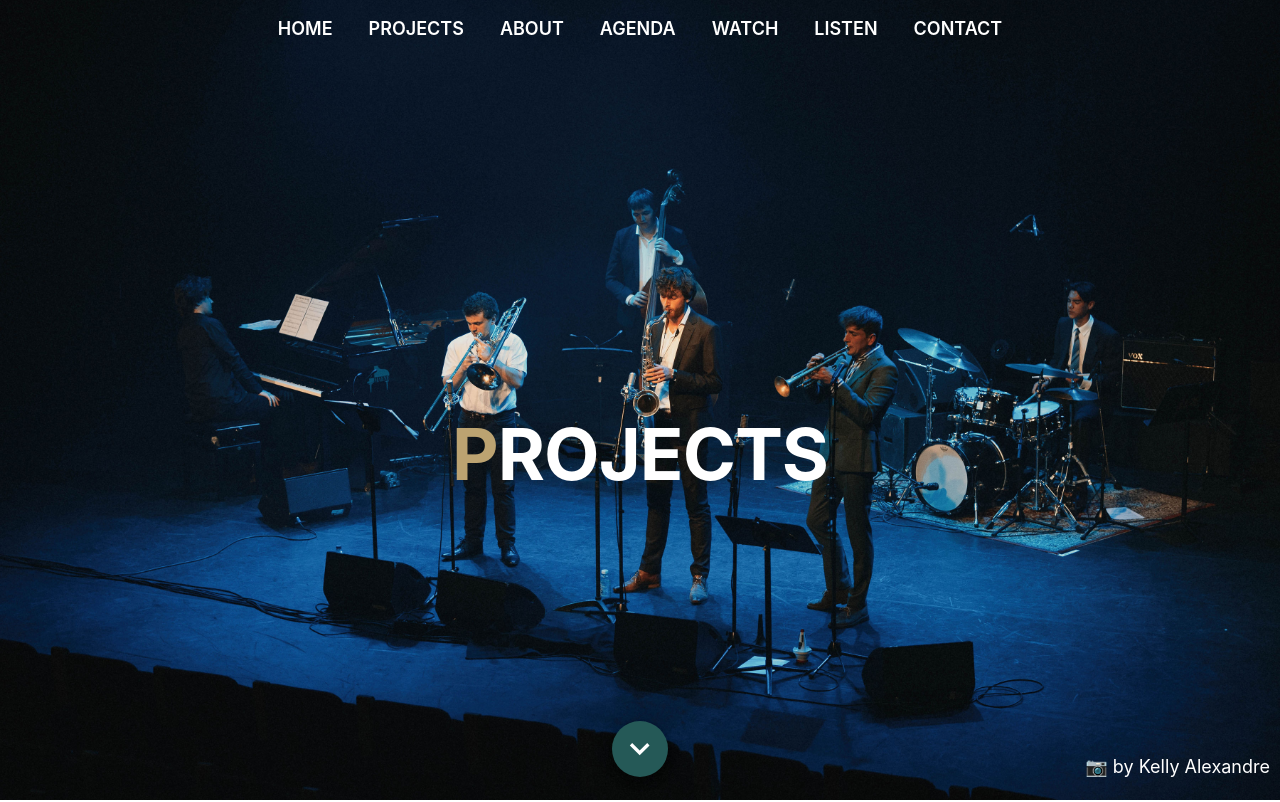
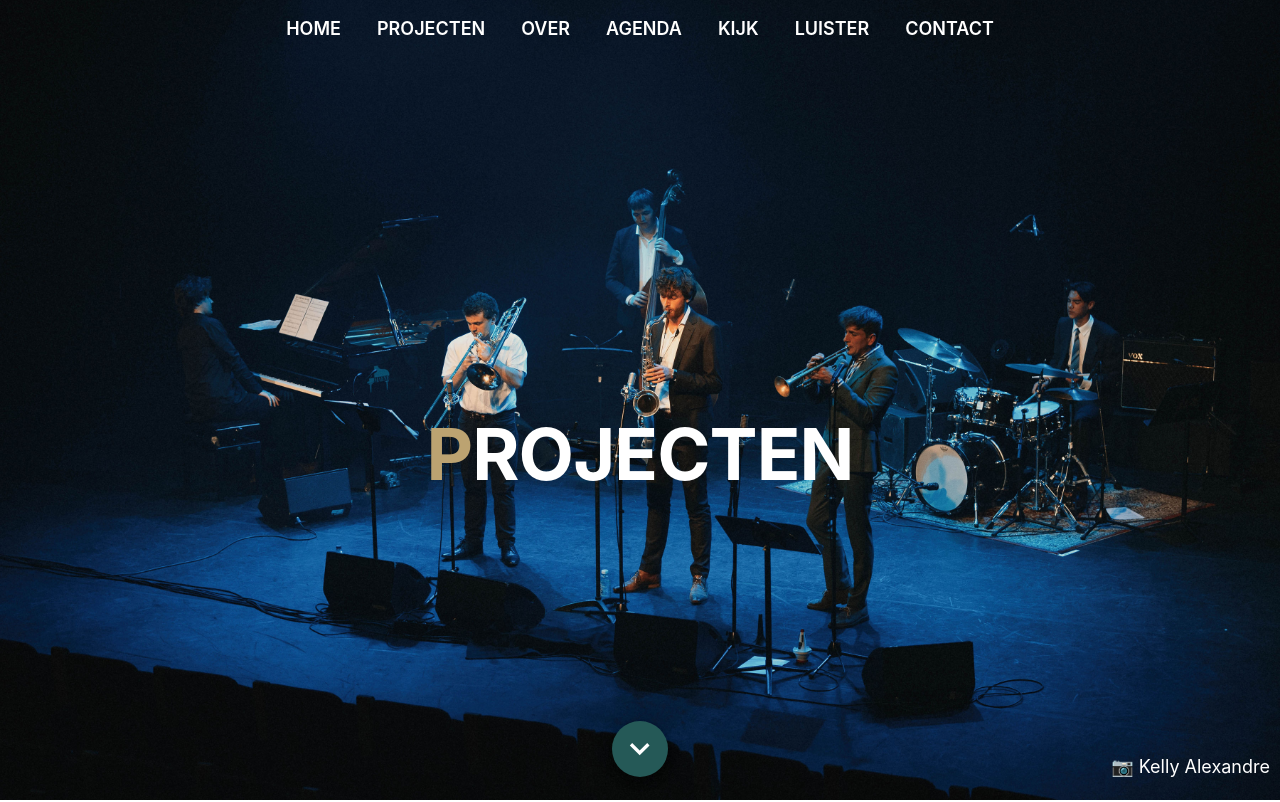
Before and after one commit to Larshoog/LarsHooglandMusic, a Next.js app: page /bands in a window 1280 px wide. Shown: the top 802 px of the page. Built offline with nearby package versions, Linux system fonts and the light colour scheme.

Commit message:
Nederlands + OG foto

```diff
--- a/components/Header.js
+++ b/components/Header.js
@@ -25,11 +25,11 @@ import {useState} from "react";
 
 const nav = [
     {url: '/', label: 'Home', icon: <HomeIcon/>},
-    {url: '/bands', label: 'Projects', icon: <MusicNoteIcon/>},
-    {url: '/bio', label: 'About', icon: <PersonIcon/>},
+    {url: '/bands', label: 'Projecten', icon: <MusicNoteIcon/>},
+    {url: '/bio', label: 'Over', icon: <PersonIcon/>},
     {url: '/shows', label: 'Agenda', icon: <CalendarMonthIcon/>},
-    {url: '/watch', label: 'Watch', icon: <SmartDisplayIcon/>},
-    {url: '/listen', label: 'Listen', icon: <MusicNoteIcon/>},
+    {url: '/watch', label: 'Kijk', icon: <SmartDisplayIcon/>},
+    {url: '/listen', label: 'Luister', icon: <MusicNoteIcon/>},
     {url: '/contact', label: 'Contact', icon: <MailIcon/>},
 ]
 
--- a/components/Layout.js
+++ b/components/Layout.js
@@ -16,7 +16,7 @@ const coverImgs = {
     '/contact': '/images/tpm1.jpg',
     '/watch': '/images/GL-174resized.jpg',
     '/listen': '/images/yatjj.jpg',
-    '/bands/olive-green': '/images/og.png',
+    '/bands/olive-green': '/images/elbrich.jpg',
     '/bands/bebop-poetry': '/images/BEL04218.jpg',
     '/bands/lars-hoogland-trio': '/images/tpm1resized.jpg',
     '/bands/salted-butter': '/images/IMG_9462.jpg',
--- a/lib/data.json
+++ b/lib/data.json
@@ -5,11 +5,11 @@
       "name": "Jazzduo Olive Green",
       "bio": ["OLIVE GREEN is het nieuwste project van bassist Lars Hoogland en pianiste Elbrich van Stralen. Na jaren speelervaring in andere formaties, slaan Lars en Elbrich nu de handen ineen en vormen een fris jazzduo. Samen spelen ze intieme akoestische jazz muziek en verzorgen daarmee een ontspannen sfeer, perfect voor diners, borrels en bruiloften!", "Flexibiliteit is waar het om draait bij OLIVE GREEN. Het duo snapt precies welke muziek bij uw evenement past en stelt haar repertoire per optreden af. Zowel bij het voorbereiden als bij het optreden zelf wordt er goed opgelet dat de muziek prettig is voor het evenement, qua stijl én volume. Het repertoire bestaat uit swingende jazz-standards, tedere ballads en frisse latin. In deze nummers staat improvisatie centraal: Lars en Elbrich dagen elkaar constant muzikaal uit, en zijn steeds bezig met elkaar zoeken en vinden in hun improvisaties.", "De kern van de band bestaat uit contrabas en piano. Op verzoek kan de band worden uitgebreid met saxofoon, zang, of zelfs drums, onder de naam OLIVE GREEN: EXTRA VIERGE. "],
       "text": ["OLIVE GREEN is het nieuwste project van bassist Lars Hoogland en pianiste Elbrich van Stralen. Na jaren speelervaring in andere formaties, slaan Lars en Elbrich nu de handen ineen en vormen een fris jazzduo. Samen spelen ze intieme akoestische jazz muziek en verzorgen daarmee een ontspannen sfeer, perfect voor diners, borrels en bruiloften!"],
-      "imageUrl": "/images/og.png",
-      "imageUrl2": "/images/olivegreen.jpg",
+      "imageUrl": "/images/elbrich.jpg",
+      "imageUrl2": "/images/elbrich.jpg",
       "buttonUrl": "https://www.youtube.com/watch?v=0CNupWPZn9s",
       "lineup": ["LARS HOOGLAND - Contrabas", "ELBRICH VAN STRALEN - Piano"],
-      "imageCredits": ""
+      "imageCredits": "\uD83D\uDCF7 Paula Goldebeld"
     },
     {
       "id": "bebop-poetry",
@@ -20,7 +20,7 @@
       "imageUrl": "/images/BEL04218.jpg",
       "buttonUrl": "https://www.youtube.com/watch?v=0CNupWPZn9s",
       "lineup": ["LARS HOOGLAND - Contrabas", "KENNY GOMES - Spoken Word", "GABO VOS - Piano", "MARTIJN VAN DITSHUIZEN - Saxofoon","RAFAEL SLORS - Drums"],
-      "imageCredits": "📷 by Houcem Bellakoud"
+      "imageCredits": "📷 Houcem Bellakoud"
     },
     {
       "id": "lars-hoogland-trio",
@@ -42,7 +42,7 @@
       "imageUrl2": "/images/sbresized.jpg",
       "buttonUrl": "https://drive.google.com/drive/folders/1W_4AbE0y8jDZ1u4k2ZRfHtOBAbgdBa_O?usp=sharing",
       "lineup": ["LARS HOOGLAND - Contrabas", "INGO NETTERSHEIM - Gitaar"],
-      "imageCredits": "\uD83D\uDCF7 by Paula Goldebeld"
+      "imageCredits": "\uD83D\uDCF7 Paula Goldebeld"
     },
     {
       "id": "hoogland-quartet",
@@ -53,7 +53,7 @@
       "imageUrl2": "/images/Hoogland5.jpg",
       "buttonUrl": "https://songwhip.com/larshoogland/yagan",
       "lineup": ["LARS HOOGLAND - Contrabas", "KRIS RANSIJN - Gitaar", "LUUK WITHAGEN - Drums"],
-      "imageCredits": "\uD83D\uDCF7 by Paula Goldebeld"
+      "imageCredits": "\uD83D\uDCF7 Paula Goldebeld"
     }
   ],
   "specialbands": [
--- a/pages/bands.js
+++ b/pages/bands.js
@@ -8,7 +8,7 @@ import ContentTextButtonless from "../components/Contentblock";
 import ContentImageLinkless from "../components/ContentImageLinkless";
 
 const Bands = () => (
-    <Layout pagetype="projects" imageCredits="📷 by Kelly Alexandre">
+    <Layout pagetype="projecten" imageCredits="📷 Kelly Alexandre">
         <div className={utilStyles.gridwrapper}>
             {bandInfo.bands.map((band) => (
                 <Section key={band.id}>
--- a/pages/bio.js
+++ b/pages/bio.js
@@ -5,11 +5,11 @@ import ContentImage from "../components/ContentImage";
 import ContentTextButtonless from "../components/Contentblock";
 
 const Bio = () => (
-    <Layout pagetype="about">
+    <Layout pagetype="over">
         <div className={utilStyles.gridwrapper}>
             <Section>
                 <ContentTextButtonless
-                    title="About"
+                    title="Over Lars"
                     linkUrl="bands"
                     buttonUrl="bands"
                     text="Lars Hoogland (1998) is an upcoming jazz bassist from the Netherlands. Lars finds his inspiration in legendary bassists such as Milt Hinton and Ron Carter.
--- a/pages/index.js
+++ b/pages/index.js
@@ -4,12 +4,12 @@ import ContentImage from "../components/ContentImage";
 import Section from "../components/Section";
 
 const Index = () => (
-    <Layout pagetype="home" imageCredits="📷 by Kelly Alexandre">
+    <Layout pagetype="home" imageCredits="📷 Kelly Alexandre">
         <div className={utilStyles.gridwrapper}>
             <Section>
                 <ContentImage imageUrl={'/images/IMG_6424.jpg'} linkUrl={'bands'}
                               title={'Bands'}/>
-                <ContentImage imageUrl={'/images/owee.jpg'} linkUrl={'bio'} title={'Bio'}/>
+                <ContentImage imageUrl={'/images/owee.jpg'} linkUrl={'bio'} title={'Over Lars'}/>
             </Section>
         </div>
     </Layout>
--- a/pages/listen.js
+++ b/pages/listen.js
@@ -10,7 +10,7 @@ const opts = {
     width: "754",
 };
 const Listen = () => (
-    <Layout pagetype={"Listen"} imageCredits="📷 by Paula Goldebeld">
+    <Layout pagetype={"Luister"} imageCredits="📷 Veerle Bas">
        <div className={utilStyles.spotifycontainer}>
         <iframe
             className={utilStyles.spotify}
--- a/pages/shows.js
+++ b/pages/shows.js
@@ -17,7 +17,7 @@ import {format} from 'date-fns'
 
 
 const Shows = ({events}) => (
-    <Layout pagetype="agenda" imageCredits="📷 by Veerle Bas">
+    <Layout pagetype="agenda" imageCredits="📷 Veerle Bas">
         <div className={utilStyles.gridwrapper}>
             <Box>
                 <Timeline className={utilStyles.timeline} position="alternate">
--- a/pages/watch.js
+++ b/pages/watch.js
@@ -10,7 +10,7 @@ const opts = {
     width: "754",
 };
 const Watch = () => (
-    <Layout pagetype={"watch"} imageCredits="📷 by Paula Goldebeld">
+    <Layout pagetype={"kijk"} imageCredits="📷 by Paula Goldebeld">
         <div className={utilStyles.tubewrapper}>
             <YouTube iframeClassName={utilStyles.yt} videoId="OQsi0ZMnelc" opts={opts}/>
         </div>
```
Also changed, not shown: 2 other files (tests, documents, lock files or other folders).
